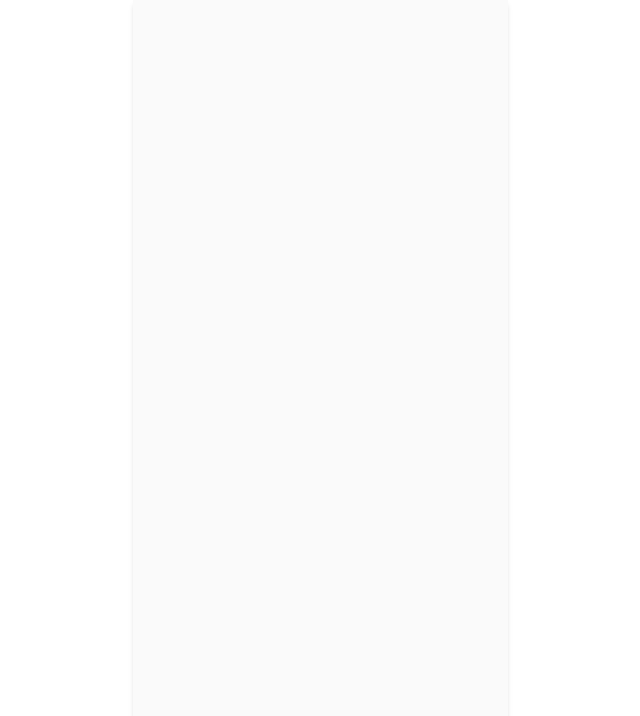
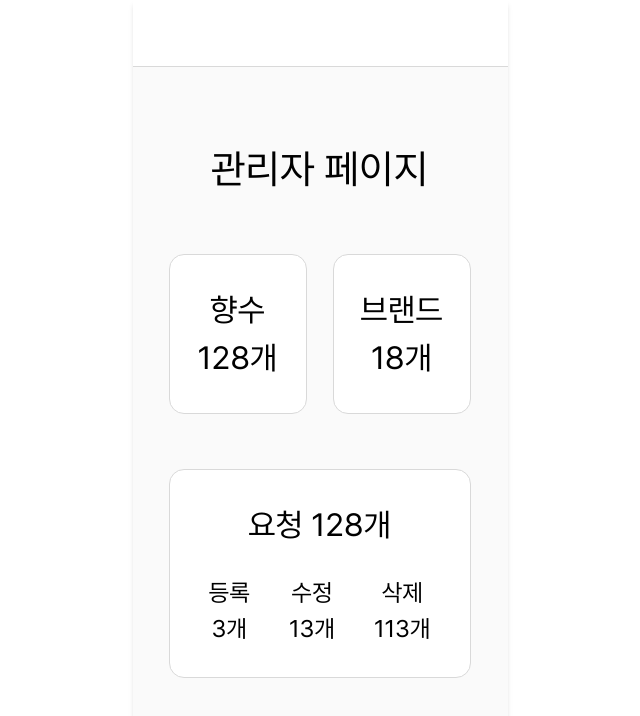
Before and after one commit to wnso-kim/perfumepedia-mobile-frontend, a React (Create React App) app: page /manager in a window 1280 px wide. Shown: the top 716 px of the page, without its empty margins (320-960 px from the left). Built offline with nearby package versions, Linux system fonts and the light colour scheme.

Commit message:
💄 Style : 관리자 메인 페이지 디자인

```diff
--- a/src/components/common/Header.jsx
+++ b/src/components/common/Header.jsx
@@ -1,4 +1,4 @@
 const Header = () => {
-  return <div className="w-full h-[4.1875rem] bg-white border-b border-solid border-gray-d9" />;
+  return <div className="w-full h-[6.7rem] bg-white border-b border-solid border-gray-d9" />;
 };
 export default Header;
--- a/src/page/Manager.jsx
+++ b/src/page/Manager.jsx
@@ -1,2 +1,40 @@
-const Manager = () => {};
+import Header from "../components/common/Header";
+
+const Manager = () => {
+  return (
+    <div>
+      <Header />
+      <main className="w-[30.2rem] mt-[7.2rem] ml-[3.6rem] font-medium flex flex-col gap-[5.5rem] justify-center items-center">
+        <h1 className="text-[4rem]">관리자 페이지</h1>
+        <div className="flex gap-[2.6rem] text-[3.2rem]">
+          <section className="w-[13.8rem] h-[16rem] rounded-[1.5rem] bg-white border border-solid border-gray-d9 flex flex-col justify-center items-center">
+            <p>향수</p>
+            <p>128개</p>
+          </section>
+          <section className="w-[13.8rem] h-[16rem] rounded-[1.5rem] bg-white border border-solid border-gray-d9 flex flex-col justify-center items-center">
+            <p>브랜드</p>
+            <p>18개</p>
+          </section>
+        </div>
+        <section className="w-full h-[20.9rem] rounded-[1.5rem] bg-white border border-solid border-gray-d9 flex flex-col justify-center items-center gap-[2.6rem] text-[3.2rem]">
+          <p>요청 128개</p>
+          <div className="w-full flex text-[2.4rem] justify-evenly">
+            <section className="flex flex-col justify-center items-center">
+              <p>등록</p>
+              <p>3개</p>
+            </section>
+            <section className="flex flex-col justify-center items-center">
+              <p>수정</p>
+              <p>13개</p>
+            </section>
+            <section className="flex flex-col justify-center items-center">
+              <p>삭제</p>
+              <p>113개</p>
+            </section>
+          </div>
+        </section>
+      </main>
+    </div>
+  );
+};
 export default Manager;
```
